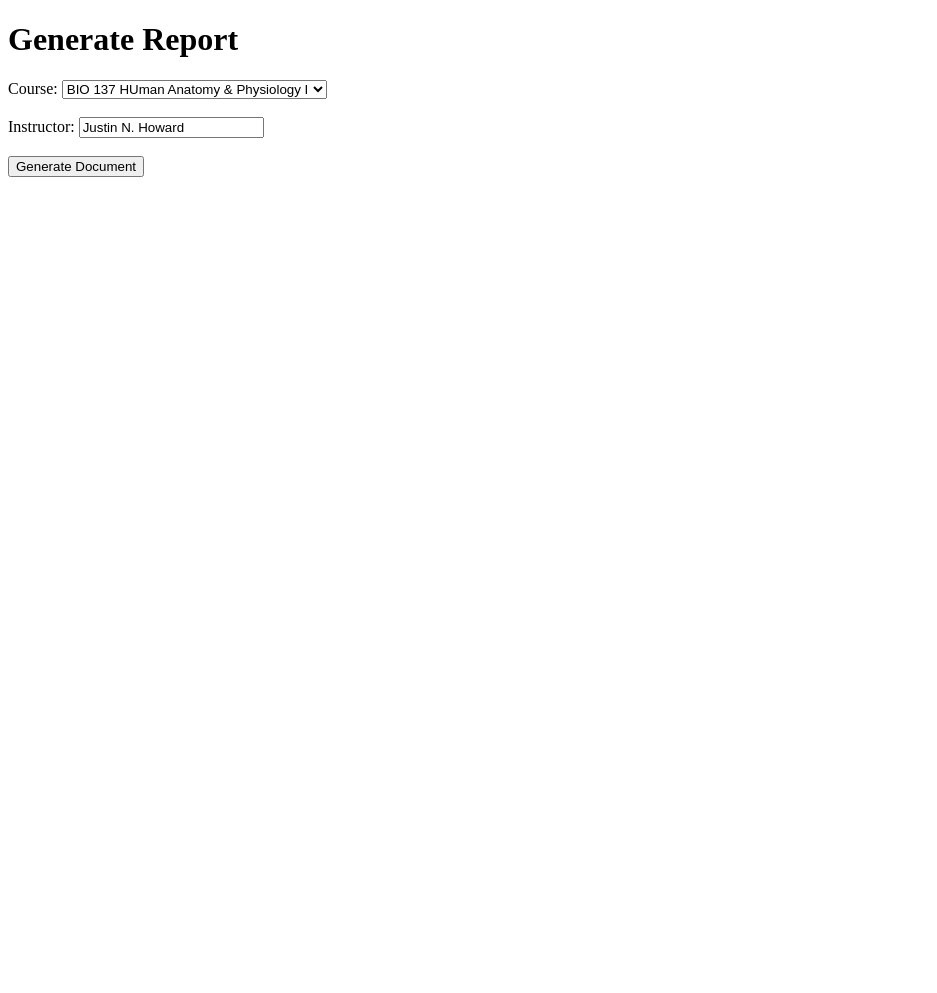
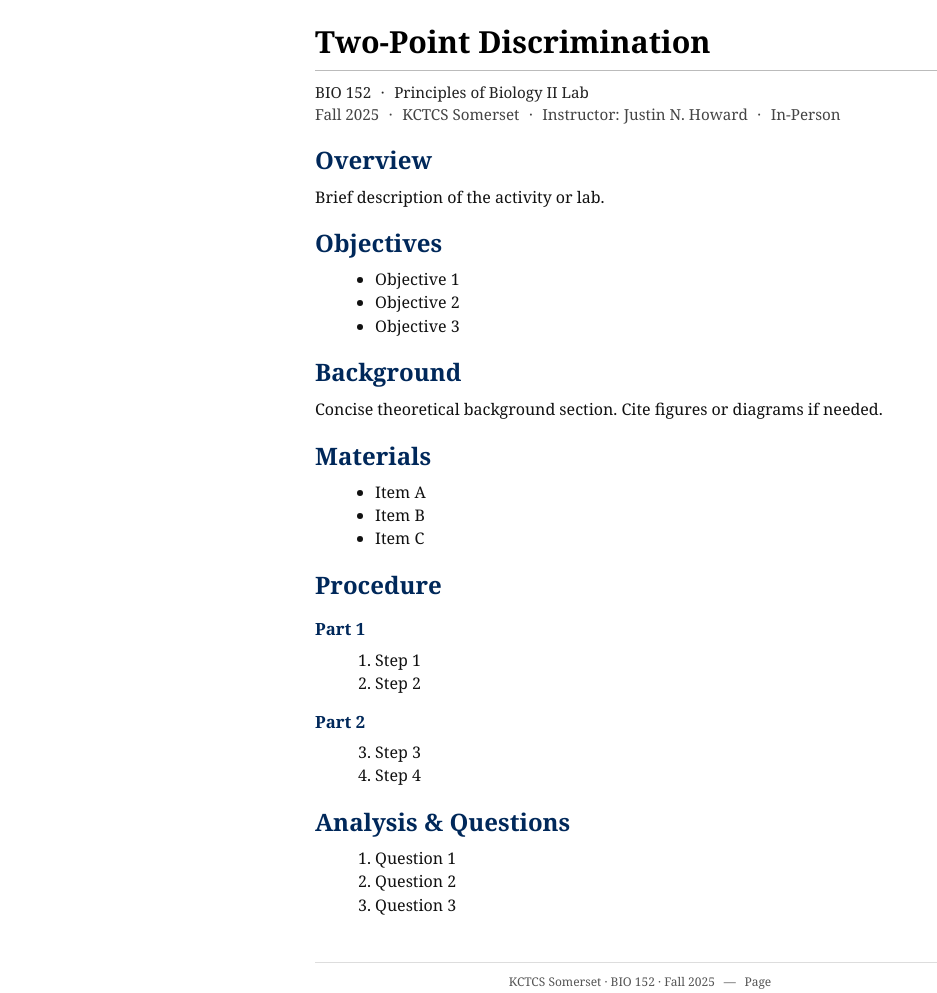
Before and after one commit to howardconnect/form-generator, a plain HTML site: page index.html in a window 1280 px wide. Shown: the whole page, without its empty margins (0-937 px from the left). Before the commit the page ends 800 px from the top, so only its background shows below. Drawn offline with Linux system fonts and the light colour scheme.

Commit message:
Revise index.html for lab template setup
Updated HTML structure and added configuration for lab template.

```diff
--- a/index.html
+++ b/index.html
@@ -1,42 +1,230 @@
 <!DOCTYPE html>
 <html lang="en">
 <head>
-<meta charset="UTF-8">
-<title>Document Generator</title>
-<link rel="stylesheet" href="style.css">
+<meta charset="utf-8" />
+<meta name="viewport" content="width=device-width, initial-scale=1" />
+<title>Lab Template</title>
+
+<!-- ====== CONFIG (edit these values) ====== -->
+<script>
+  const CONFIG = {
+    School: "KCTCS Somerset",
+    CourseCode: "BIO 152",
+    CourseTitle: "Principles of Biology II Lab",
+    Modality: "In-Person",
+    Instructor: "Justin N. Howard",
+    LabTitle: "Two-Point Discrimination",
+    Unit: "Unit 2",
+    Semester: "Fall",
+    Year: "2025"
+  };
+</script>
+
+<style>
+  /* ===== Shared settings (match LaTeX intent) ===== */
+  :root {
+    --deep-blue: rgb(0,40,90);
+    --page-max: 8.27in; /* A4 width */
+    --margin: 0.75in;
+    --text-color: #111;
+  }
+  @media print {
+    @page {
+      size: A4;
+      margin: 0.75in;
+    }
+  }
+
+  html, body {
+    color: var(--text-color);
+    background: #fff;
+    font-family: Georgia, "Times New Roman", serif; /* mirrors \setmainfont{Georgia} path */
+    line-height: 1.45;
+  }
+
+  .page {
+    max-width: calc(var(--page-max) - 2*var(--margin));
+    margin: 1.25rem auto;
+    padding: 0;
+  }
+
+  /* Title block */
+  .title-block {
+    margin-top: 0.25rem;
+    margin-bottom: 0.75rem;
+  }
+  .title-block .labtitle {
+    font-size: 1.9rem; /* roughly \Large */
+    font-weight: 700;
+    color: #000;
+    margin: 0 0 0.4rem 0;
+  }
+  .title-block hr {
+    border: 0;
+    height: 1px;
+    background: #bbb;
+    margin: 0.4rem 0 0.6rem;
+  }
+  .title-lines {
+    font-size: 0.95rem;
+    color: #222;
+  }
+  .muted {
+    color: #444;
+  }
+  .dot {
+    margin: 0 0.35rem;
+  }
+
+  /* Headings (section/subsection) */
+  h2.section {
+    font-size: 1.5rem; /* ~ \Large */
+    font-weight: 700;
+    color: var(--deep-blue);
+    margin: 1.1rem 0 0.4rem;
+  }
+  h3.subsection {
+    font-size: 1.05rem; /* ~ \normalsize bold */
+    font-weight: 700;
+    color: var(--deep-blue);
+    margin: 0.9rem 0 0.35rem;
+  }
+
+  /* Block spacing that mimics parskip/microtype feel */
+  p { margin: 0.5rem 0; }
+  ul, ol { margin: 0.45rem 0 0.65rem 1.25rem; }
+  .spacer-sm { height: 0.35rem; }
+  .spacer-md { height: 0.6rem; }
+  .spacer-lg { height: 1rem; }
+
+  /* Footer (print-friendly) */
+  .footer {
+    font-size: 0.75rem;
+    color: #555;
+    text-align: center;
+    margin-top: 1.2rem;
+    padding-top: 0.6rem;
+    border-top: 1px solid #ddd;
+  }
+
+  /* Page counter (works in print; "of N" support varies by browser) */
+  @media print {
+    .footer {
+      position: fixed;
+      bottom: 0.4in;
+      left: 0;
+      right: 0;
+      margin: 0 auto;
+      width: calc(var(--page-max) - 2*var(--margin));
+    }
+    /* Some UAs support counters; "of" total pages is not universal without a polyfill */
+    .page-num::after {
+      content: "Page " counter(page);
+    }
+  }
+
+  /* Links (match \hypersetup no colored boxes) */
+  a { color: inherit; text-decoration: underline; }
+</style>
 </head>
 <body>
-  <h1>Generate Report</h1>
+  <main class="page" id="doc">
+    <!-- ===== Title Block (MakeTitleBlock) ===== -->
+    <header class="title-block" id="titleBlock">
+      <div class="labtitle" id="LabTitle"></div>
+      <hr />
+      <div class="title-lines">
+        <span id="CourseCode"></span>
+        <span class="dot">·</span>
+        <span id="CourseTitle"></span>
+      </div>
+      <div class="title-lines muted">
+        <span id="Semester"></span>&nbsp;<span id="Year"></span>
+        <span class="dot">·</span>
+        <span id="School"></span>
+        <span class="dot">·</span>
+        Instructor: <span id="Instructor"></span>
+        <span class="dot">·</span>
+        <span id="Modality"></span>
+      </div>
+    </header>
 
-  <form id="reportForm">
-    <label>Course:
-      <select id="course">
-        <option value="BIO 137">BIO 137 HUman Anatomy & Physiology I</option>
-        <option value="BIO 152">BIO 152 Principles of Biology II</option>
-        <option value="BIO 153">BIO 153 Principles of Biology II Lab</option>
-      </select>
-    </label><br><br>
+    <!-- ===== Body Content (use as repeatable structure) ===== -->
+    <h2 class="section">Overview</h2>
+    <p>Brief description of the activity or lab.</p>
 
-    <label>Instructor:
-      <input type="text" id="instructor" value="Justin N. Howard">
-    </label><br><br>
+    <h2 class="section">Objectives</h2>
+    <ul>
+      <li>Objective 1</li>
+      <li>Objective 2</li>
+      <li>Objective 3</li>
+    </ul>
 
-    <button type="button" id="generate">Generate Document</button>
-  </form>
+    <h2 class="section">Background</h2>
+    <p>Concise theoretical background section. Cite figures or diagrams if needed.</p>
 
-  <script>
-  document.getElementById('generate').addEventListener('click', () => {
-    const course = document.getElementById('course').value;
-    const instructor = document.getElementById('instructor').value;
+    <h2 class="section">Materials</h2>
+    <ul>
+      <li>Item A</li>
+      <li>Item B</li>
+      <li>Item C</li>
+    </ul>
 
-    const content = `Course: ${course}\nInstructor: ${instructor}\nDate: ${new Date().toLocaleDateString()}`;
+    <h2 class="section">Procedure</h2>
+    <h3 class="subsection">Part 1</h3>
+    <ol>
+      <li>Step 1</li>
+      <li>Step 2</li>
+    </ol>
 
-    const blob = new Blob([content], { type: 'text/plain' });
-    const link = document.createElement('a');
-    link.href = URL.createObjectURL(blob);
-    link.download = `${course.replace(" ", "_")}_report.txt`;
-    link.click();
-  });
-  </script>
+    <h3 class="subsection">Part 2</h3>
+    <ol start="3">
+      <li>Step 3</li>
+      <li>Step 4</li>
+    </ol>
+
+    <h2 class="section">Analysis & Questions</h2>
+    <ol>
+      <li>Question 1</li>
+      <li>Question 2</li>
+      <li>Question 3</li>
+    </ol>
+
+    <div class="spacer-lg"></div>
+
+    <!-- ===== Footer (mirrors \fancyfoot content style) ===== -->
+    <footer class="footer">
+      <span id="FooterLine"></span>
+      <span class="dot">—</span>
+      <span class="page-num">Page </span>
+      <!-- If total pages are needed in print: consider Paged.js later -->
+    </footer>
+  </main>
+
+<script>
+  // Populate fields (mirrors LaTeX \newcommand definitions)
+  function fill(id, value) {
+    const el = document.getElementById(id);
+    if (el) el.textContent = value ?? "";
+  }
+
+  const {
+    School, CourseCode, CourseTitle, Modality,
+    Instructor, LabTitle, Unit, Semester, Year
+  } = CONFIG;
+
+  fill("School", School);
+  fill("CourseCode", CourseCode);
+  fill("CourseTitle", CourseTitle);
+  fill("Modality", Modality);
+  fill("Instructor", Instructor);
+  fill("LabTitle", LabTitle);
+  fill("Semester", Semester);
+  fill("Year", Year);
+
+  // Footer text analogous to: School · CourseCode · Semester Year
+  const footerText = `${School} · ${CourseCode} · ${Semester} ${Year}`;
+  fill("FooterLine", footerText);
+</script>
 </body>
 </html>
```
